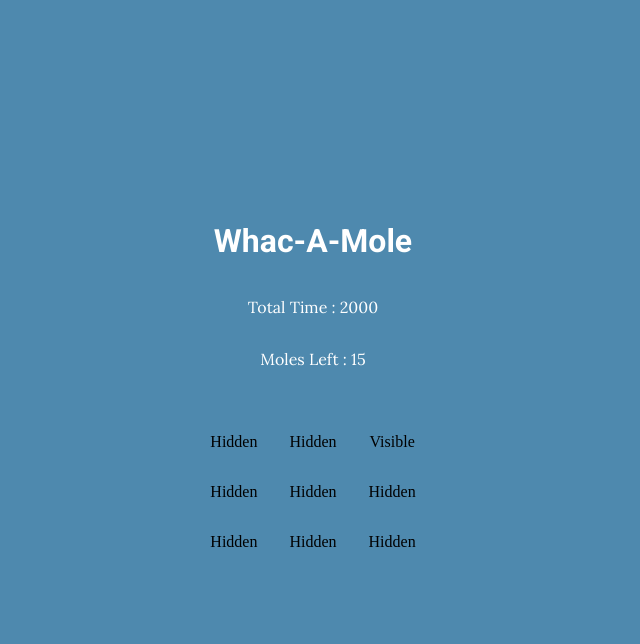
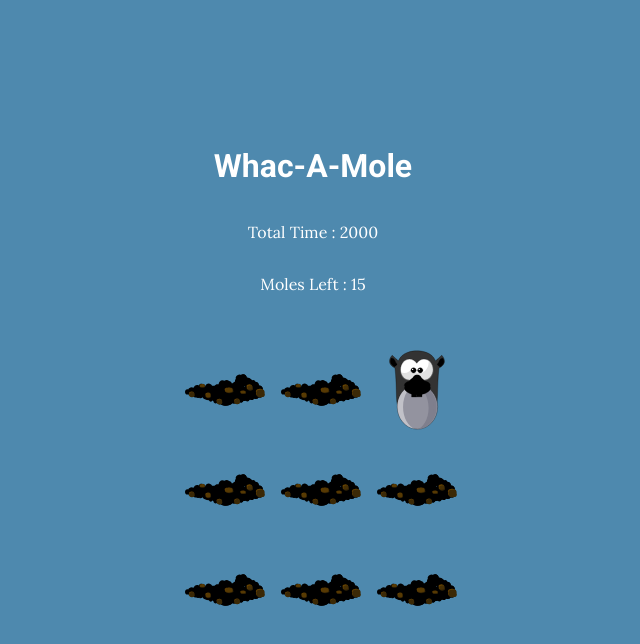
Before and after one commit to seanmcquaid/Whac-A-Mole, a React (Create React App) app in the folder client/: page / in a window 1280 px wide. Both pictures are taken after a click on the button "Start". Shown: the top 644 px of the page, without its empty margins (327-967 px from the left). Built offline with nearby package versions, Linux system fonts and the light colour scheme; the HTML template or start-up script is replaced by a standard one.

Commit message:
fixed svg files to have camel case so it can compile in React down to a React component

```diff
--- a/client/src/sharedComponents/app/Game/Mole.tsx
+++ b/client/src/sharedComponents/app/Game/Mole.tsx
@@ -1,5 +1,7 @@
 import React from 'react';
 import styled from 'styled-components';
+import { ReactComponent as VisibleMole } from '../../../assets/mole.svg';
+import { ReactComponent as HiddenMole } from '../../../assets/dirt.svg';
 
 type MoleProps = {
   isVisible: boolean;
@@ -9,16 +11,29 @@ type MoleProps = {
 const Mole: React.FC<MoleProps> = React.memo(({ isVisible, onClick }) =>
   isVisible ? (
     <MoleContainer onClick={onClick} data-testid="visibleMole">
-      Visible
+      <StyledVisibleMole />
     </MoleContainer>
   ) : (
-    <MoleContainer data-testid="hiddenMole">Hidden</MoleContainer>
+    <MoleContainer data-testid="hiddenMole">
+      <StyledHiddenMole />
+    </MoleContainer>
   )
 );
 
 const MoleContainer = styled.li`
-  margin: 1rem;
+  padding: 0.5rem;
   list-style: none;
+  width: 100%;
+`;
+
+const StyledVisibleMole = styled(VisibleMole)`
+  height: 80px;
+  width: 80px;
+`;
+
+const StyledHiddenMole = styled(HiddenMole)`
+  height: 80px;
+  width: 80px;
 `;
 
 export default Mole;
```
Also changed, not shown: client/src/assets/dirt.svg, client/src/assets/mole.svg.
